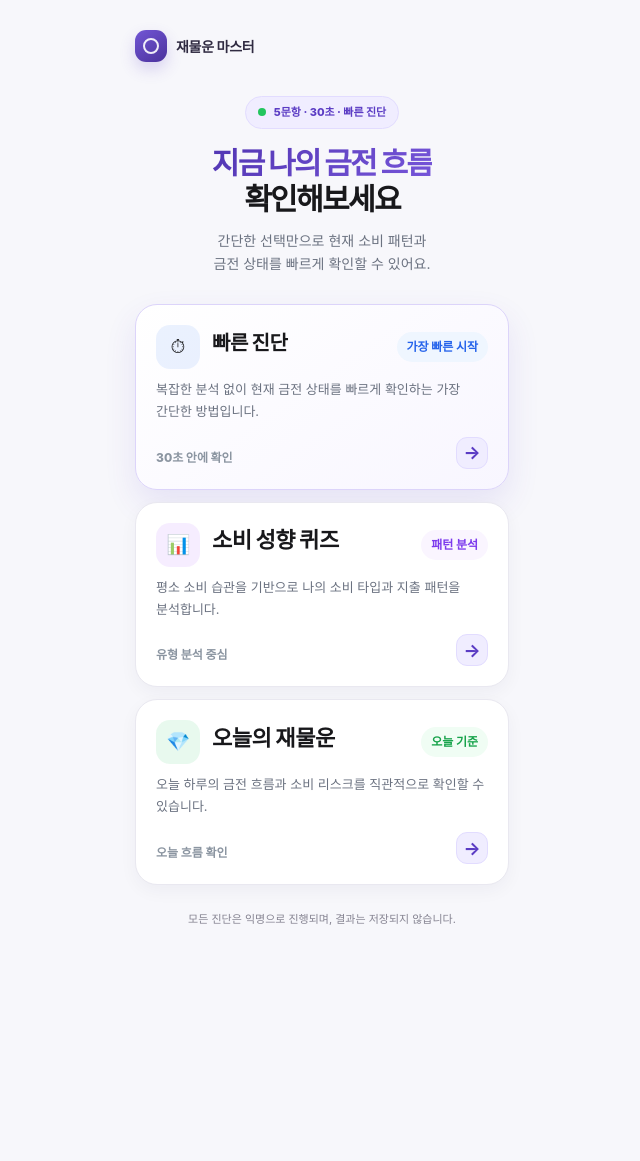
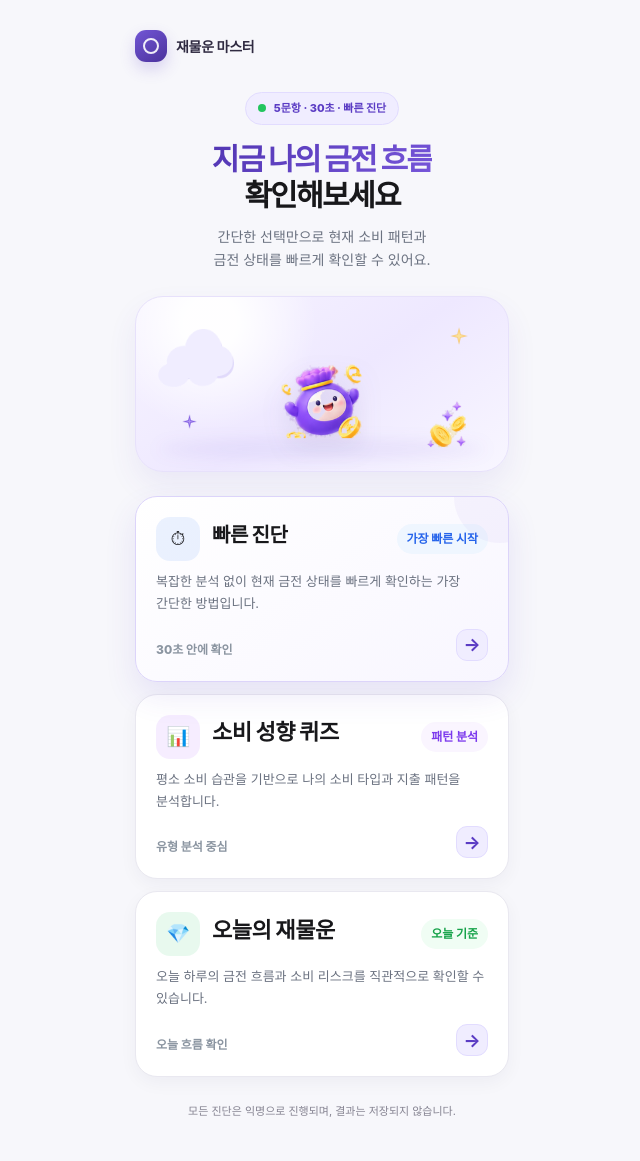
Before and after one commit to anredvon/jamulun-master, a Flask app: page /home in a window 1280 px wide. Shown: the whole page, without its empty margins (318-958 px from the left). Before the commit the page ends 925 px from the top, so only its background shows below. Run offline with Flask 3, Linux system fonts and the light colour scheme; some web fonts are replaced.

Commit message:
feat: apply home visual assets step 4A

```diff
--- a/templates/home.html
+++ b/templates/home.html
@@ -1,8 +1,11 @@
 {% extends "base.html" %}
 {% block title %}진단 선택{% endblock %}
+{% block styles %}
+  <link rel="stylesheet" href="{{ url_for('static', filename='css/home-visual.css') }}">
+{% endblock %}
 {% block body %}
 
-<div class="page-shell">
+<div class="page-shell home-page">
   <div class="shell">
 
     <!-- 상단 -->
@@ -28,6 +31,14 @@
         간단한 선택만으로 현재 소비 패턴과<br>
         금전 상태를 빠르게 확인할 수 있어요.
       </p>
+
+      <div class="home-visual" aria-hidden="true">
+        <img class="home-visual-clouds" src="{{ url_for('static', filename='images/ui/home/home_clouds.png') }}" alt="">
+        <img class="home-visual-sparkle-a" src="{{ url_for('static', filename='images/ui/common/sparkle_gold.png') }}" alt="">
+        <img class="home-visual-sparkle-b" src="{{ url_for('static', filename='images/ui/common/sparkle_purple.png') }}" alt="">
+        <img class="home-visual-character" src="{{ url_for('static', filename='images/ui/home/home_character.png') }}" alt="">
+        <img class="home-visual-coins" src="{{ url_for('static', filename='images/ui/home/home_coins.png') }}" alt="">
+      </div>
     </section>
 
     <!-- 카드 -->
```
